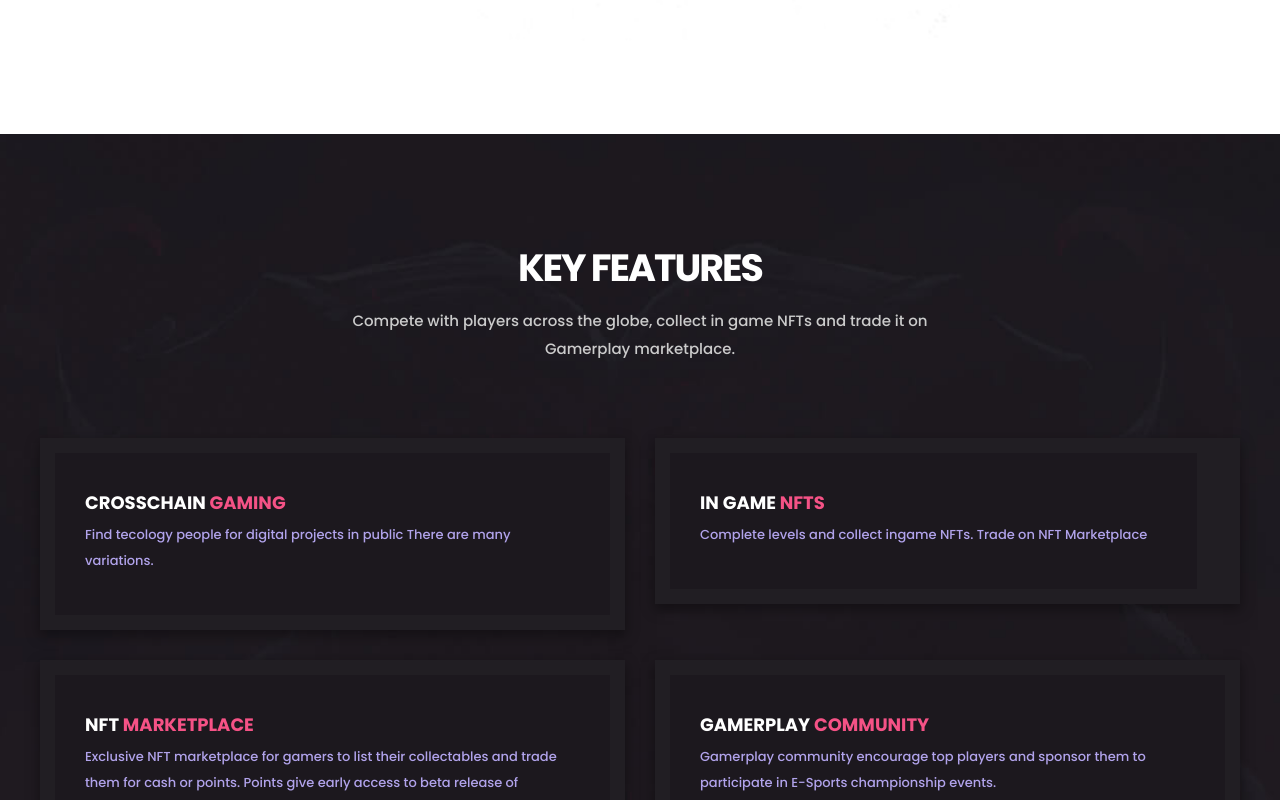
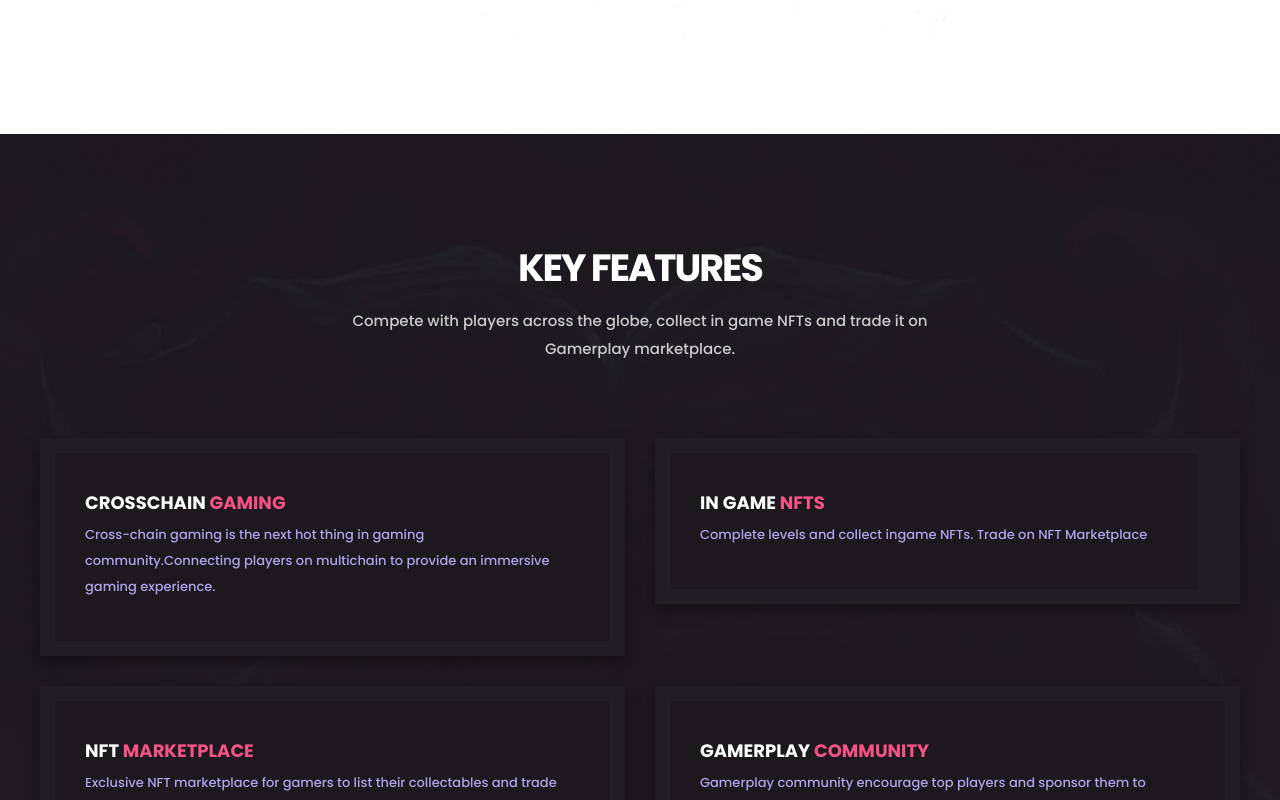
Before and after one commit to wockees13/Gamerplay, a plain HTML site: page index.html in a window 1280 px wide. Shown: the part 1614-2414 px from the top of the page. Drawn offline with Linux system fonts and the light colour scheme.

Commit message:
Update index.html

```diff
--- a/index.html
+++ b/index.html
@@ -231,7 +231,7 @@
                             <div class="inner-about-content">
                                 <h5 style="color: #f53a85;">Taking Esports Gaming to a whole new level</h5>
                                 <p>Gamerplay is the first cross-chain esports gaming platform helping esports players to battle with players across the globe on multichain.</p>
-                                <p>Players can collect their exclusive in game NFTs and trade on the Gamerplay marketplace. GAMER token holders earn rewards on holding GAMER tokens.</p>
+                                <p>Players can collect their exclusive in game NFTs and trade on the Gamerplay marketplace.GAMER token holders earn rewards on holding GAMER tokens.</p>
                                 <a href="#" class="btn btn-style-two" style="color:#fff;">BUY GAMER</a>
                             </div>
                         </div>
@@ -260,7 +260,7 @@
                                 </div>
                                 <div class="tournament-schedule-content">
                                     <h3><a href="#">CROSSCHAIN <span>GAMING</span></a></h3>
-                                    <p>Find tecology people for digital projects in public There are many variations.</p>
+                                    <p>Cross-chain gaming is the next hot thing in gaming community.Connecting players on multichain to provide an immersive gaming experience.</p>
                                     <div class="tournament-schedule-meta">
 
                                     </div>
```
